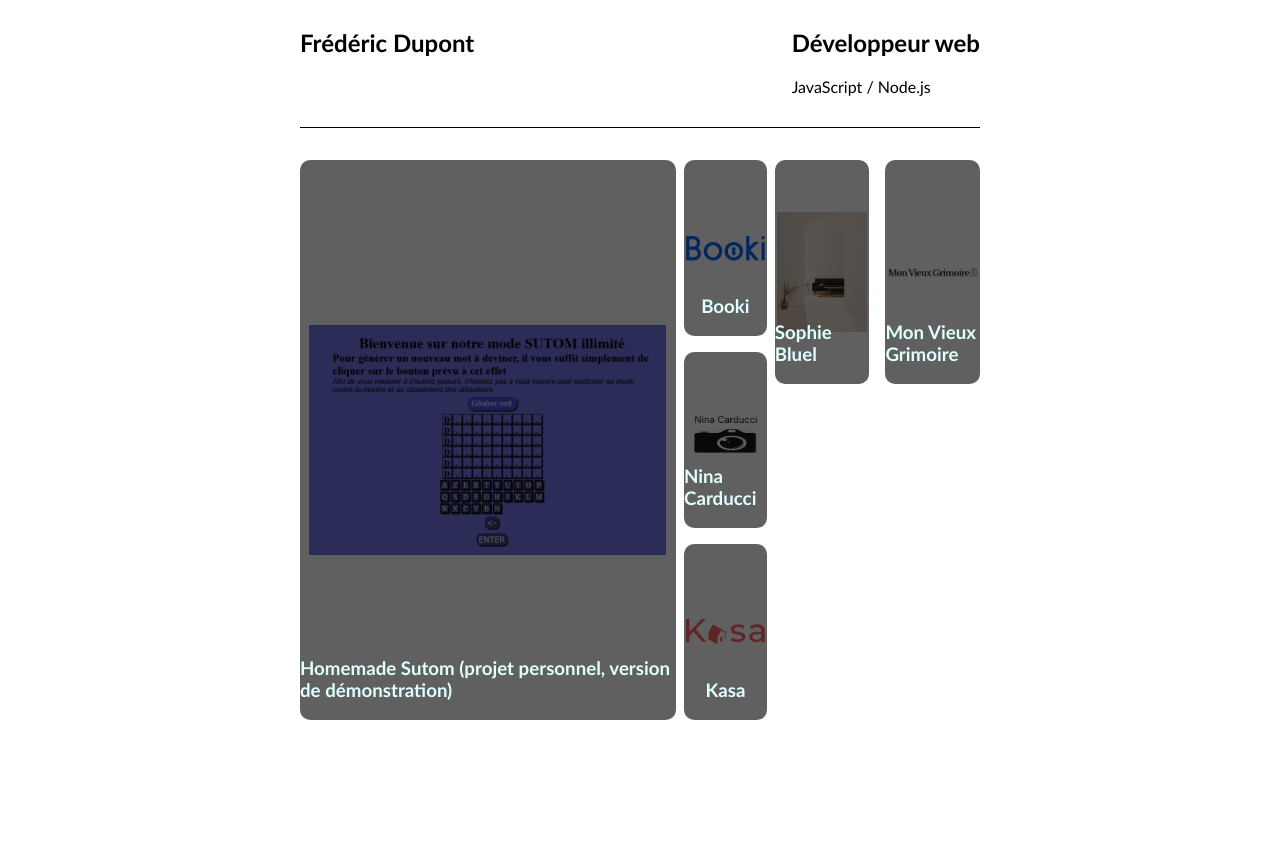
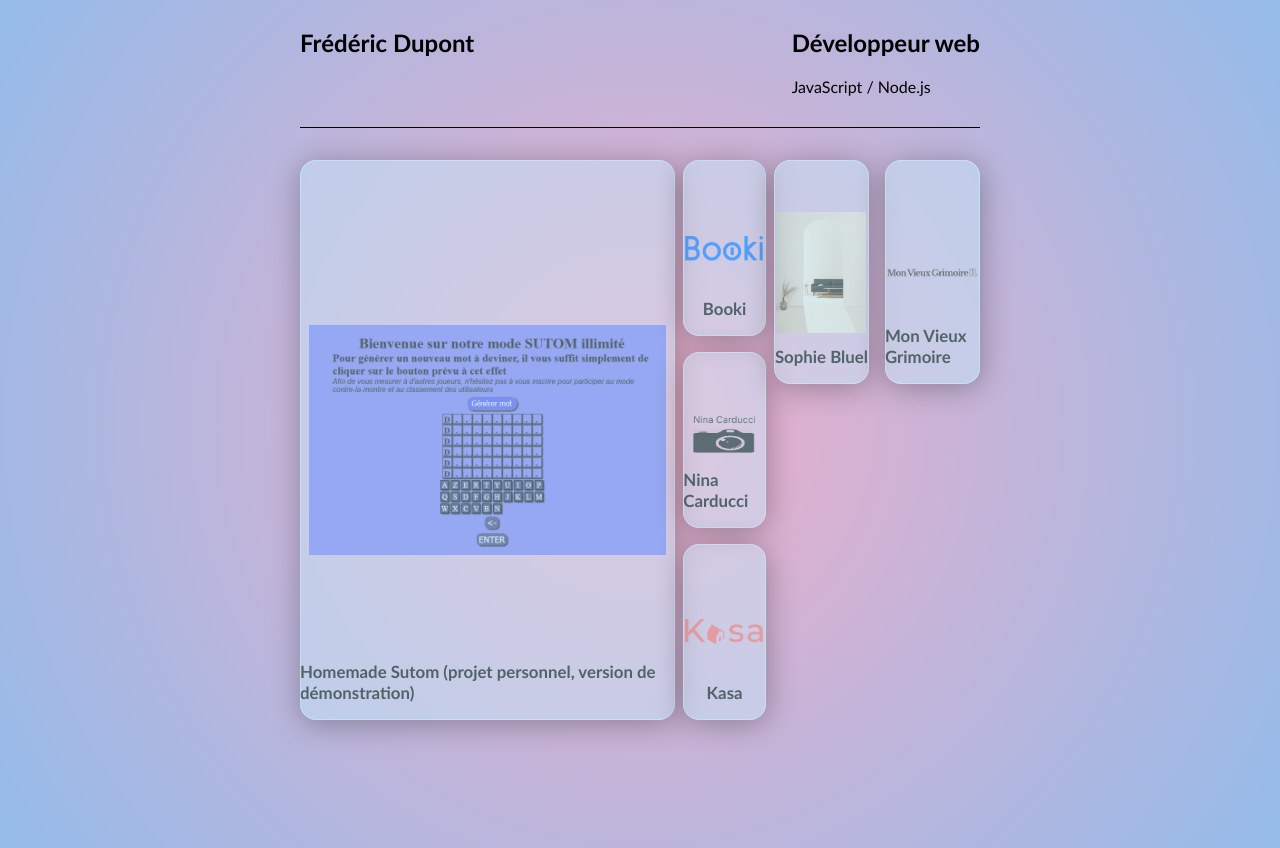
Before and after one commit to fx719/portfolio-public, a React (Vite) app: page / in a window 1280 px wide. Built offline with nearby package versions, Linux system fonts and the light colour scheme.

Commit message:
style (components): add glass texture to the ProjectCard component

```diff
--- a/src/components/ProjectCard/ProjectCard.css
+++ b/src/components/ProjectCard/ProjectCard.css
@@ -2,16 +2,29 @@
     border-radius: 10px;
     display: flex;
     flex-direction: column;
-    background-color: rgba(0, 0, 0, 0.623);
-    background-blend-mode: color;
     background-size: 95%;
     background-repeat: no-repeat;
     background-position: center;
     justify-content: flex-end;
     align-items: center;
+    font-size: 0.9rem;
+    position: relative;
 
     & .projectName {
-        color: lightcyan;
+        color: black;
 
     }
 }
+
+.glass_cover {
+    /* credits to https://css.glass/  */
+    background: rgba(198, 241, 255, 0.41);
+    border-radius: 16px;
+    box-shadow: 1px 4px 30px rgba(0, 0, 0, 0.3);
+    border: 1px solid rgba(198, 241, 255, 0.52);
+    /* credits to https://css.glass/  */
+    z-index: 1;
+    height: 100%;
+    width: 100%;
+    position: absolute;
+}
--- a/src/components/ProjectCard/index.jsx
+++ b/src/components/ProjectCard/index.jsx
@@ -3,10 +3,12 @@ import "./ProjectCard.css"
 
 export default function ProjectCard({ projectUrl, projectName, backgroundImgUrl }) {
     return (
-        <a target="_blank" href={projectUrl} className="projectCard" style={{ backgroundImage: `url(${backgroundImgUrl})` }}>
-
-            <h3 className="projectName">{projectName}</h3>
-
-        </a>
+        <>
+            <a target="_blank" href={projectUrl} className="projectCard" style={{ backgroundImage: `url(${backgroundImgUrl})` }}>
+                <h3 className="projectName">{projectName}</h3>
+                <div className="glass_cover">
+                </div>
+            </a>
+        </>
     )
 }
--- a/src/index.css
+++ b/src/index.css
@@ -10,6 +10,8 @@ body {
     margin-inline: 300px;
     flex-direction: column;
     align-items: center;
+    background: #EEAECA;
+    background: radial-gradient(circle, rgba(238, 174, 202, 1) 0%, rgba(148, 187, 233, 1) 100%);
 }
 
 #root {
```
Also changed, not shown: src/assets/logo_nina_carducci_projet.webp.
